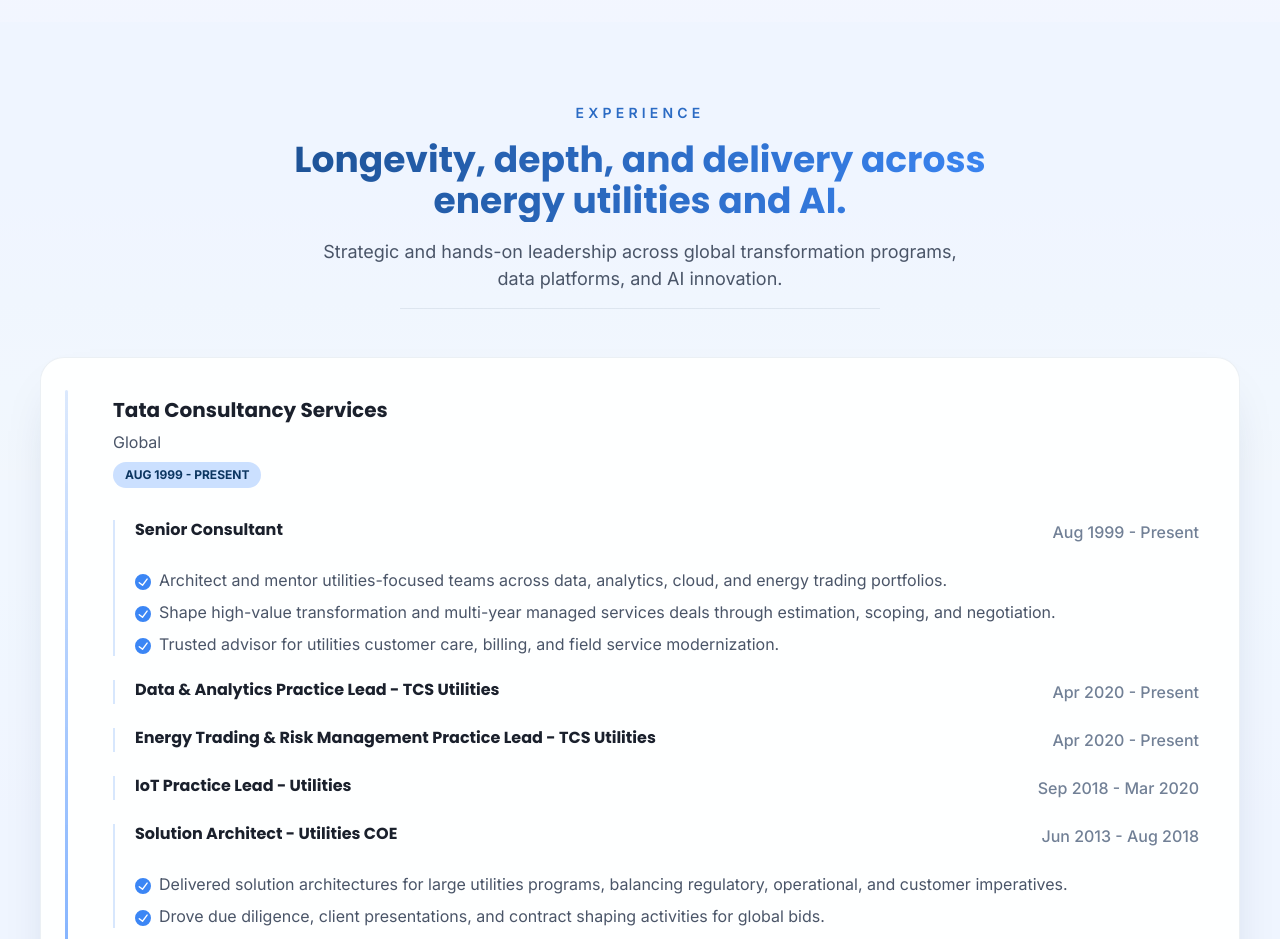
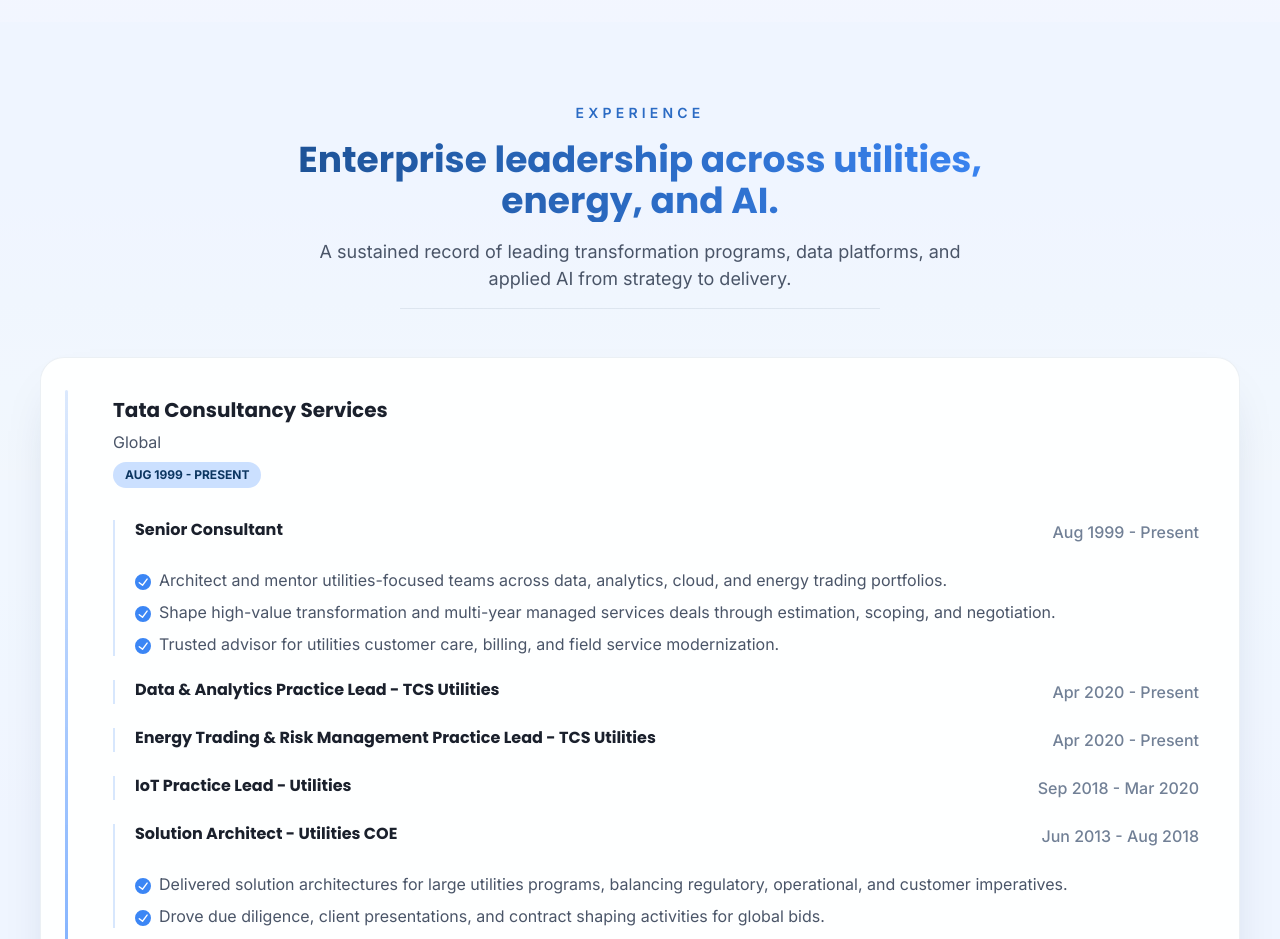
Before and after one commit to ambarishg/AmbarishWEBSITE, a React (Vite) app: page / in a window 1280 px wide. Shown: the part 4320-5259 px from the top of the page. Built offline with nearby package versions, Linux system fonts and the light colour scheme; no server answers.

Commit message:
NEW LOOK

```diff
--- a/src/sections/Experience.jsx
+++ b/src/sections/Experience.jsx
@@ -32,8 +32,8 @@
       <Container maxW="7xl">
         <SectionHeading
           eyebrow="Experience"
-          title="Longevity, depth, and delivery across energy utilities and AI."
-          description="Strategic and hands-on leadership across global transformation programs, data platforms, and AI innovation."
+          title="Enterprise leadership across utilities, energy, and AI."
+          description="A sustained record of leading transformation programs, data platforms, and applied AI from strategy to delivery."
         />
         <Stack spacing={10} mt={12}>
           {experiences.map((experience) => (
```
Also changed, not shown: 1 other file (tests, documents, lock files or other folders).
